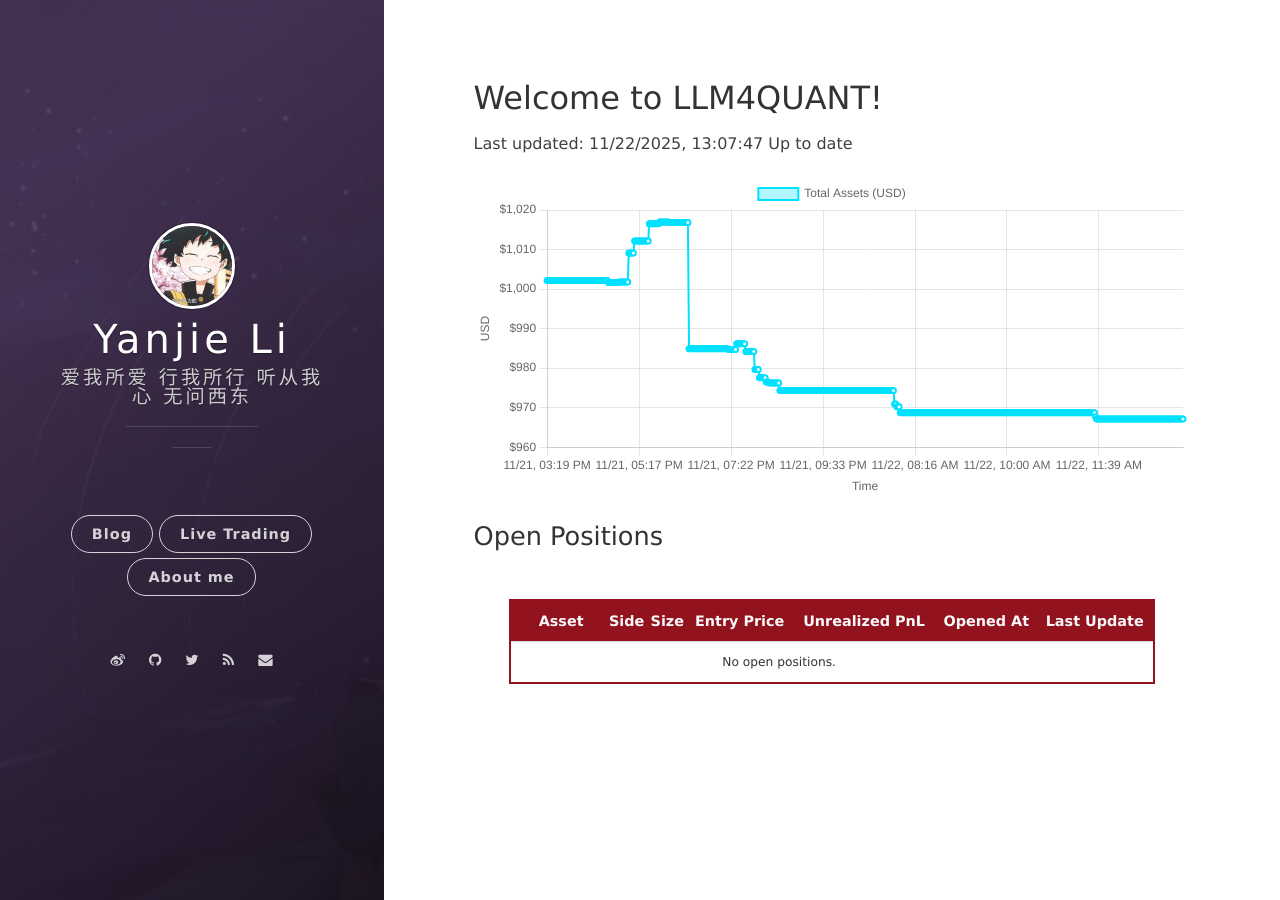
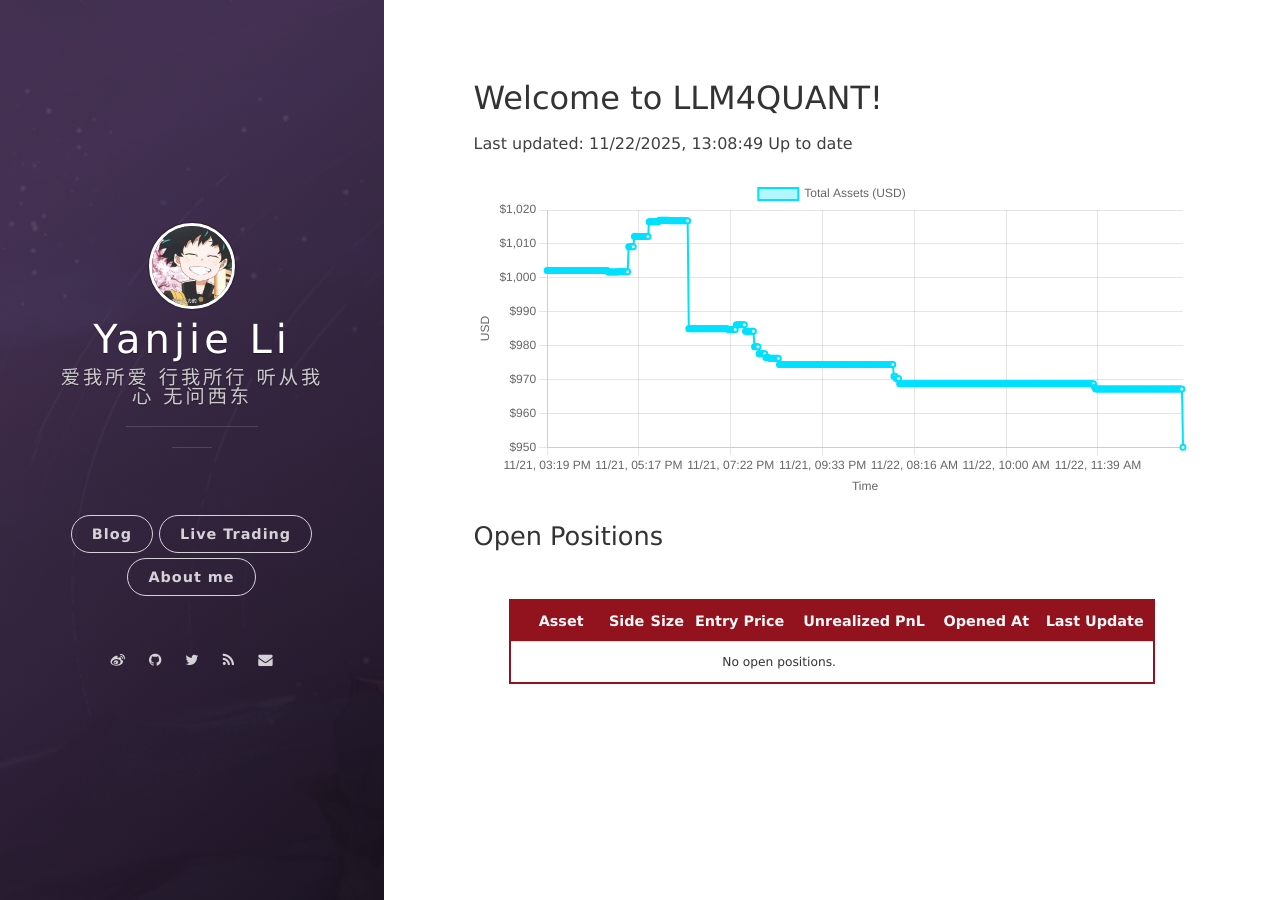
Before and after one commit to leeyegy/leeyegy.github.io, a Jekyll site: the page built from live-trading.html, in a window 1280 px wide. Built offline with Jekyll 4.4.1, drawn with Linux system fonts in a browser that asks for light colours; nearby versions of some CDN libraries.

Commit message:
AccountMonitor: update balance history 2025-11-22T21:08:49+08:00

```diff
--- a/assets/data/binance/balance-history.json
+++ b/assets/data/binance/balance-history.json
@@ -1,5 +1,5 @@
 {
-  "generatedAt": "2025-11-22T21:07:47+08:00",
+  "generatedAt": "2025-11-22T21:08:49+08:00",
   "asset": "total_usd_value",
   "history": [
     {
@@ -2245,6 +2245,10 @@
     {
       "timestamp": "2025-11-22T21:07:47+08:00",
       "totalUsd": 967.14645393
+    },
+    {
+      "timestamp": "2025-11-22T21:08:49+08:00",
+      "totalUsd": 950.00971663
     }
   ]
 }
```
